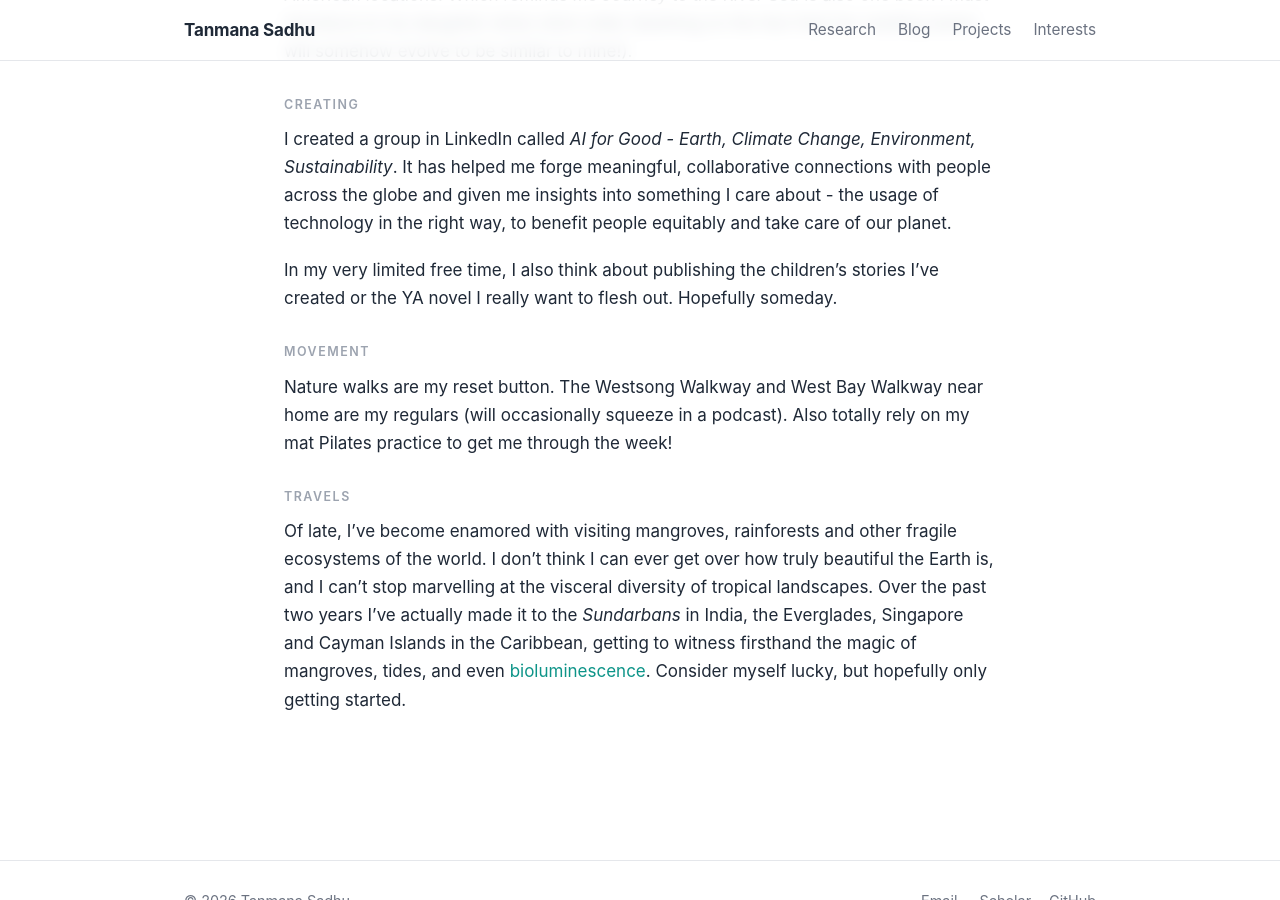
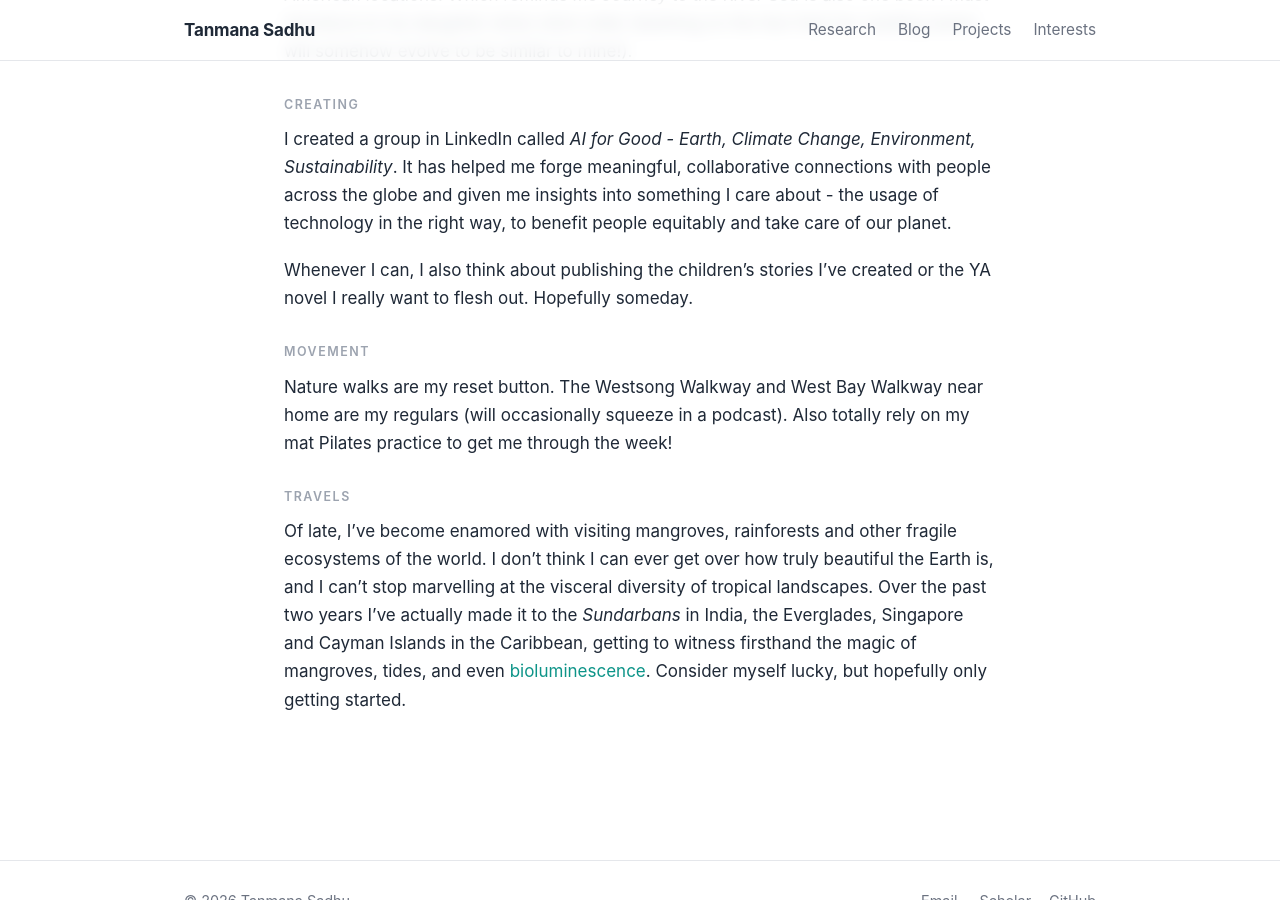
Before and after one commit to tanmana5/tanmana5.github.io, a Jekyll site: the page built from interests.md, in a window 1280 px wide and 900 px high, scrolled down 489 px. Built offline with Jekyll 4.4.1, drawn with Linux system fonts in a browser that asks for light colours.

Commit message:
Fill in Interests page

```diff
--- a/interests.md
+++ b/interests.md
@@ -17,7 +17,7 @@ I would probably list my favourite genres as science fiction, YA, and the classi
 
 I created a group in LinkedIn called *AI for Good - Earth, Climate Change, Environment, Sustainability*. It has helped me forge meaningful, collaborative connections with people across the globe and given me insights into something I care about - the usage of technology in the right way, to benefit people equitably and take care of our planet.
 
-In my very limited free time, I also think about publishing the children's stories I've created or the YA novel I really want to flesh out. Hopefully someday.
+Whenever I can, I also think about publishing the children's stories I've created or the YA novel I really want to flesh out. Hopefully someday.
 
 <p class="section-title">Movement</p>
 
```
